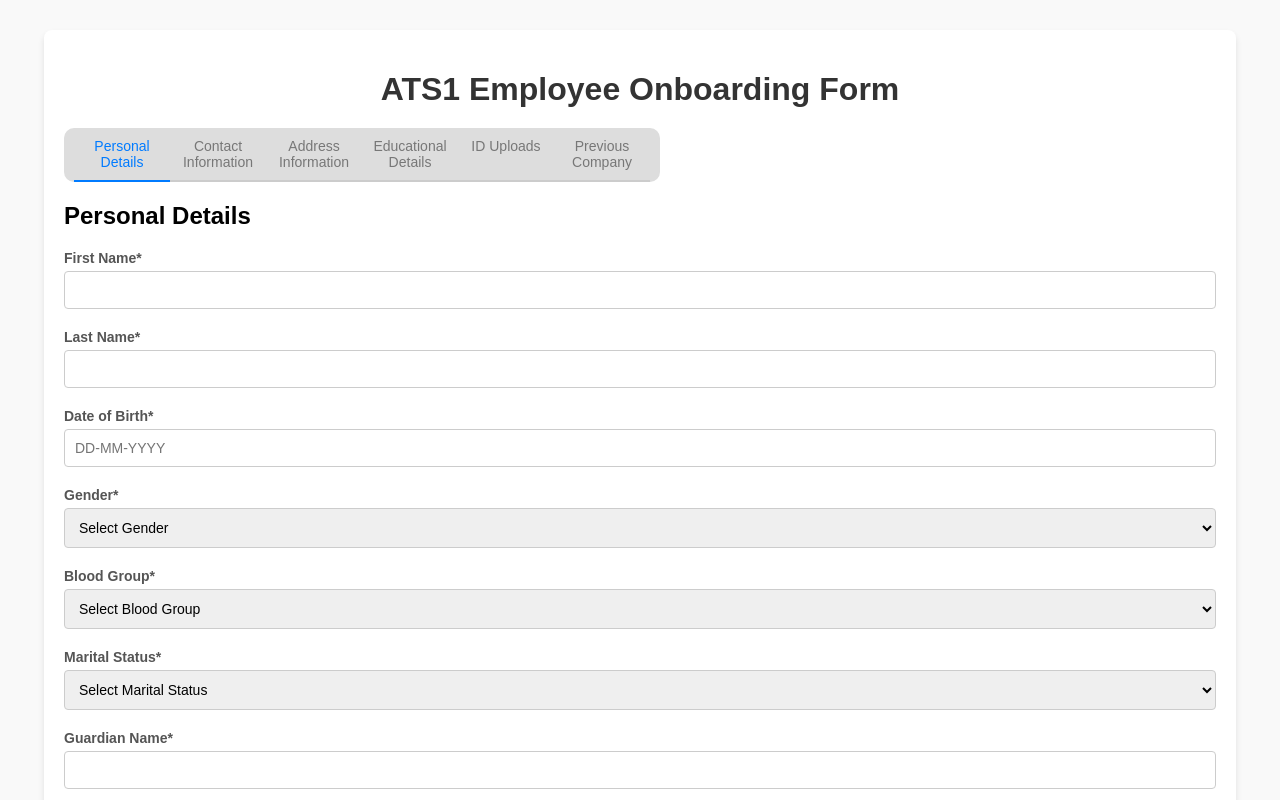
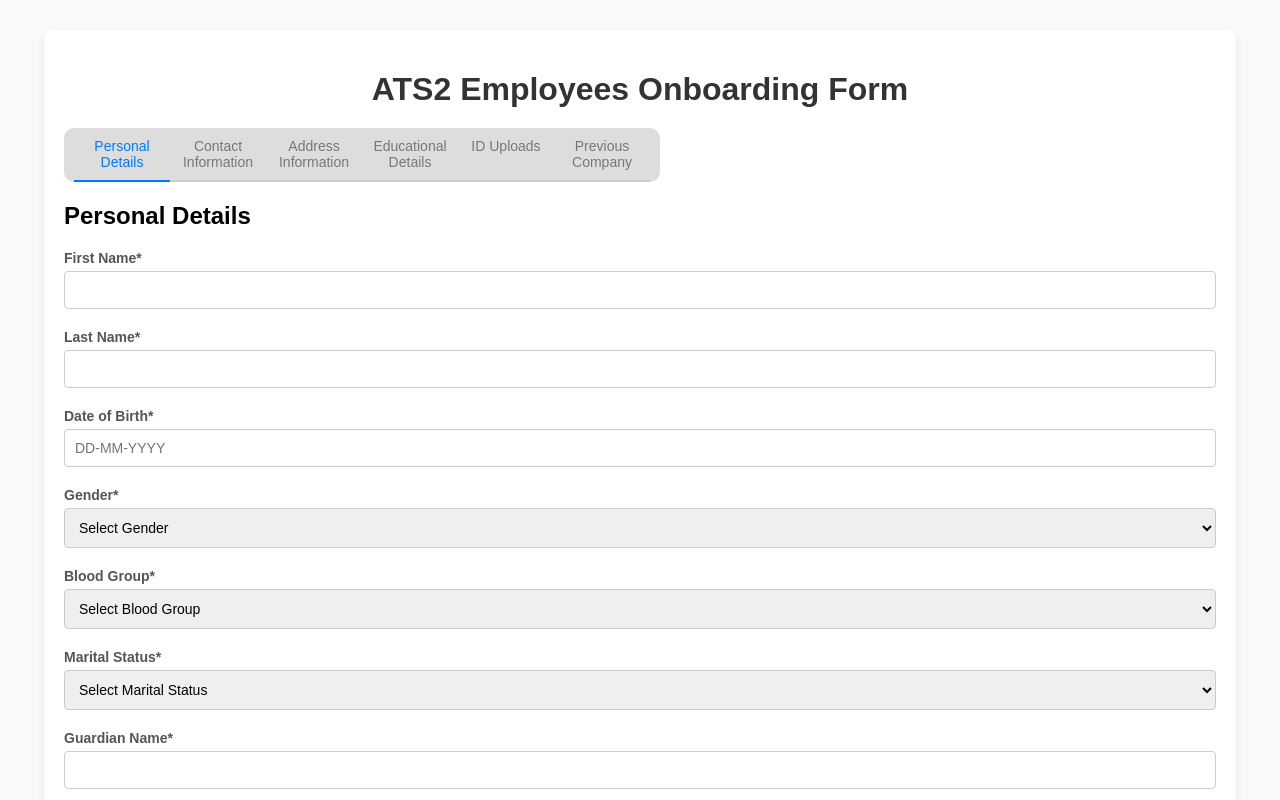
Before and after one commit to Manjunath063/onboard-one, a plain HTML site: page index.html in a window 1280 px wide. Shown: the top 800 px of the page. Drawn offline with Linux system fonts and the light colour scheme.

Commit message:
Update index.html

```diff
--- a/index.html
+++ b/index.html
@@ -3,7 +3,7 @@
 <head>
   <meta charset="UTF-8">
   <meta name="viewport" content="width=device-width, initial-scale=1.0">
-  <title>Employee Onboarding and HR Dashboard</title>
+  <title>Employees Onboarding and HR Dashboard</title>
   <style>
     /* Add your CSS styles here */
     body {
@@ -140,7 +140,7 @@
 
 <!-- Employee Onboarding Form Section -->
 <div class="form-container">
-  <h1>ATS1 Employee Onboarding Form</h1>
+  <h1>ATS2 Employees Onboarding Form</h1>
   <div class="progress-bar">
     <span class="progress-step active">Personal Details</span>
     <span class="progress-step">Contact Information</span>
```
